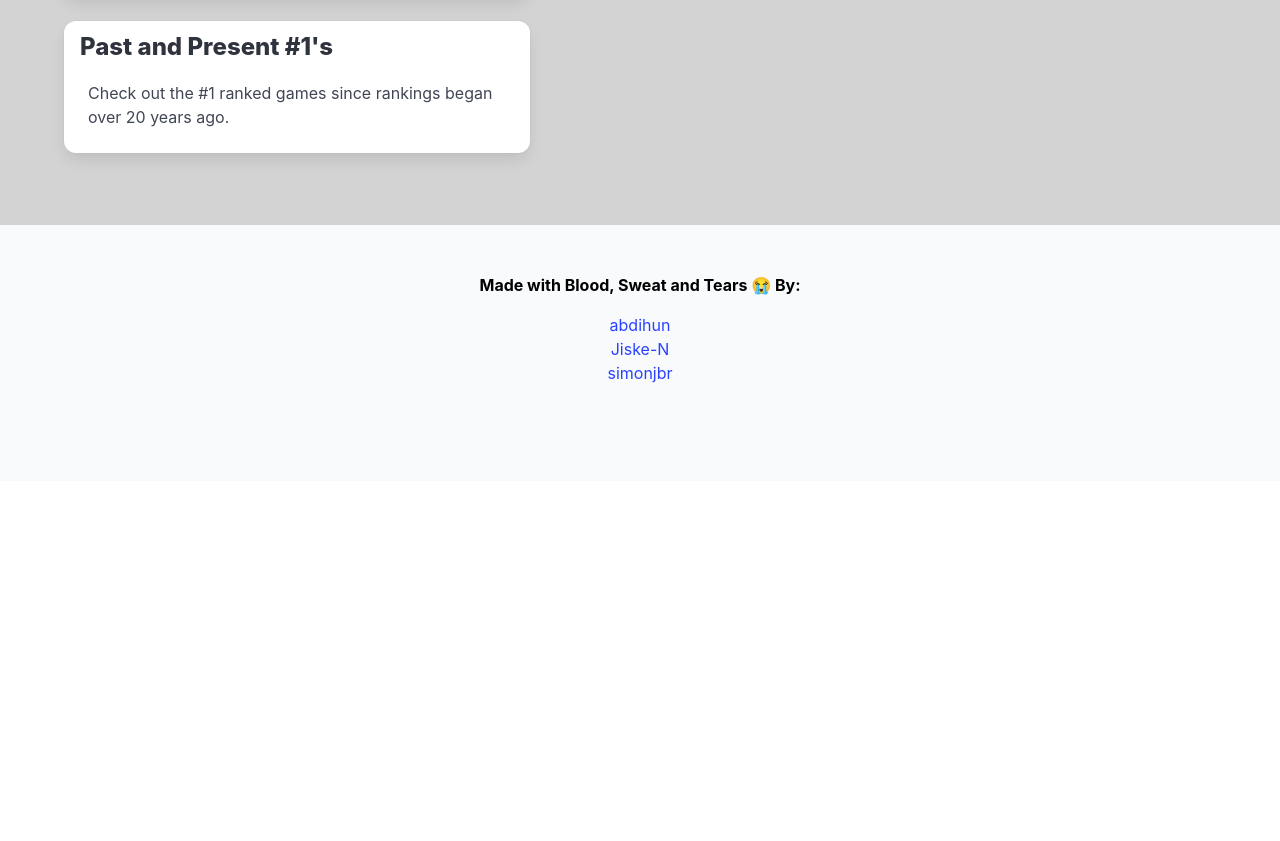
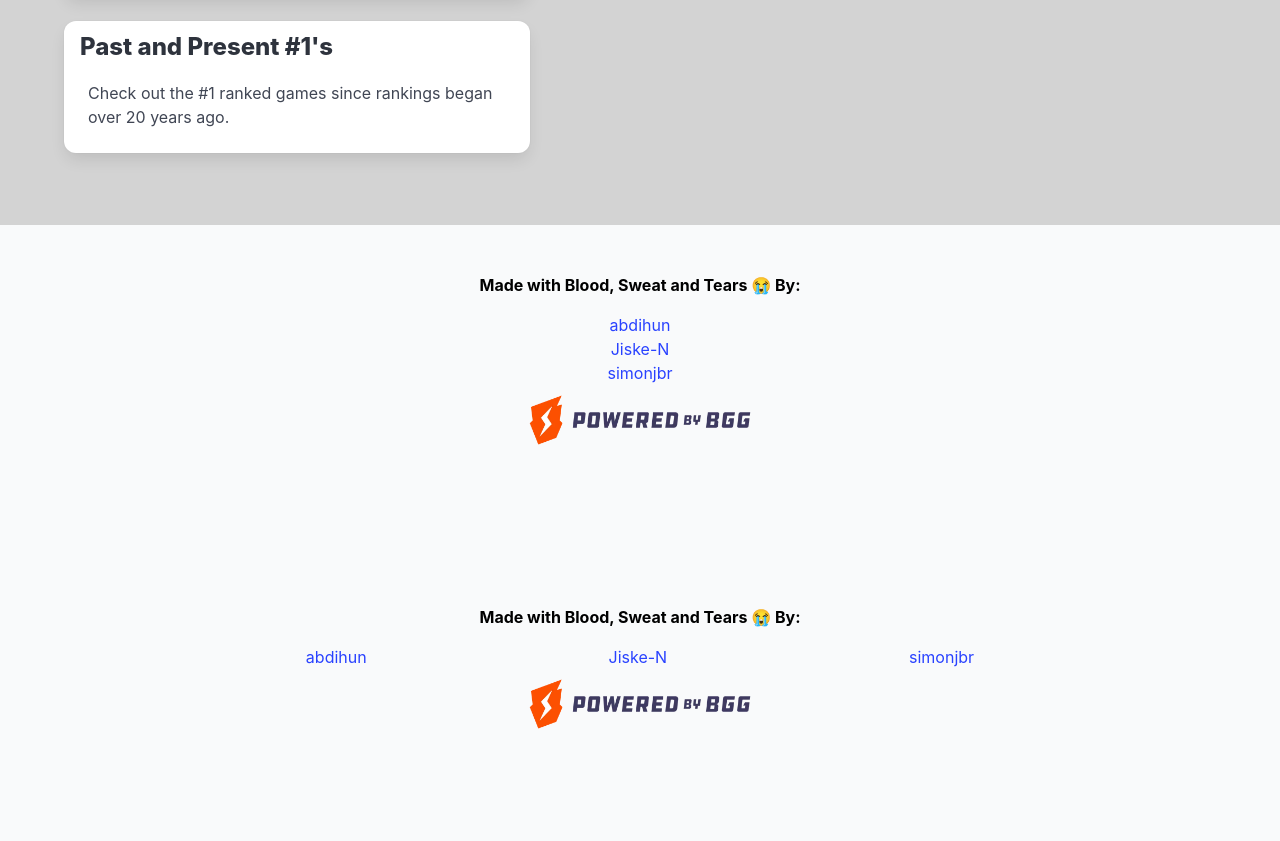
Before and after one commit to awesome-foursome/boardgame-bliss, a plain HTML site: page other-games.html in a window 1280 px wide. Shown: the part 862-1703 px from the top of the page. Before the commit the page ends 1343 px from the top, so only its background shows below. Drawn offline with nearby package versions, Linux system fonts and the light colour scheme.

Commit message:
made some footer tweaks to try and incorporate bgg logo

```diff
--- a/other-games.html
+++ b/other-games.html
@@ -148,7 +148,25 @@
 				<a href="https://github.com/Jiske-N">Jiske-N</a>
 				<a href="https://github.com/simonjbr">simonjbr</a>
 			</div>
+			<div>
+				<img src="./assets/images/BGG Logo.webp" alt="powered by BGG" style="max-height: 70px">
+			</div>
 		</div>
+	</footer>
+
+	<footer class="footer">
+		<div class="content has-text-centered">
+			<p class="has-text-weight-bold">Made with Blood, Sweat and Tears 😭 By:</p>
+			<div class="container is-flex is-flex-direction-row is-justify-content-space-evenly">
+				<a href="https://github.com/abdihun">abdihun</a>
+				<a href="https://github.com/Jiske-N">Jiske-N</a>
+				<a href="https://github.com/simonjbr">simonjbr</a>
+			</div>
+			<div>
+				<img src="./assets/images/BGG Logo.webp" alt="powered by BGG" style="max-height: 70px">
+			</div>
+		</div>
+
 	</footer>
 
 	<script src="./assets/js/other-games.js"></script>
```
Also changed, not shown: index.html (+12 -0 lines), assets/images/BGG Logo.webp (added).
